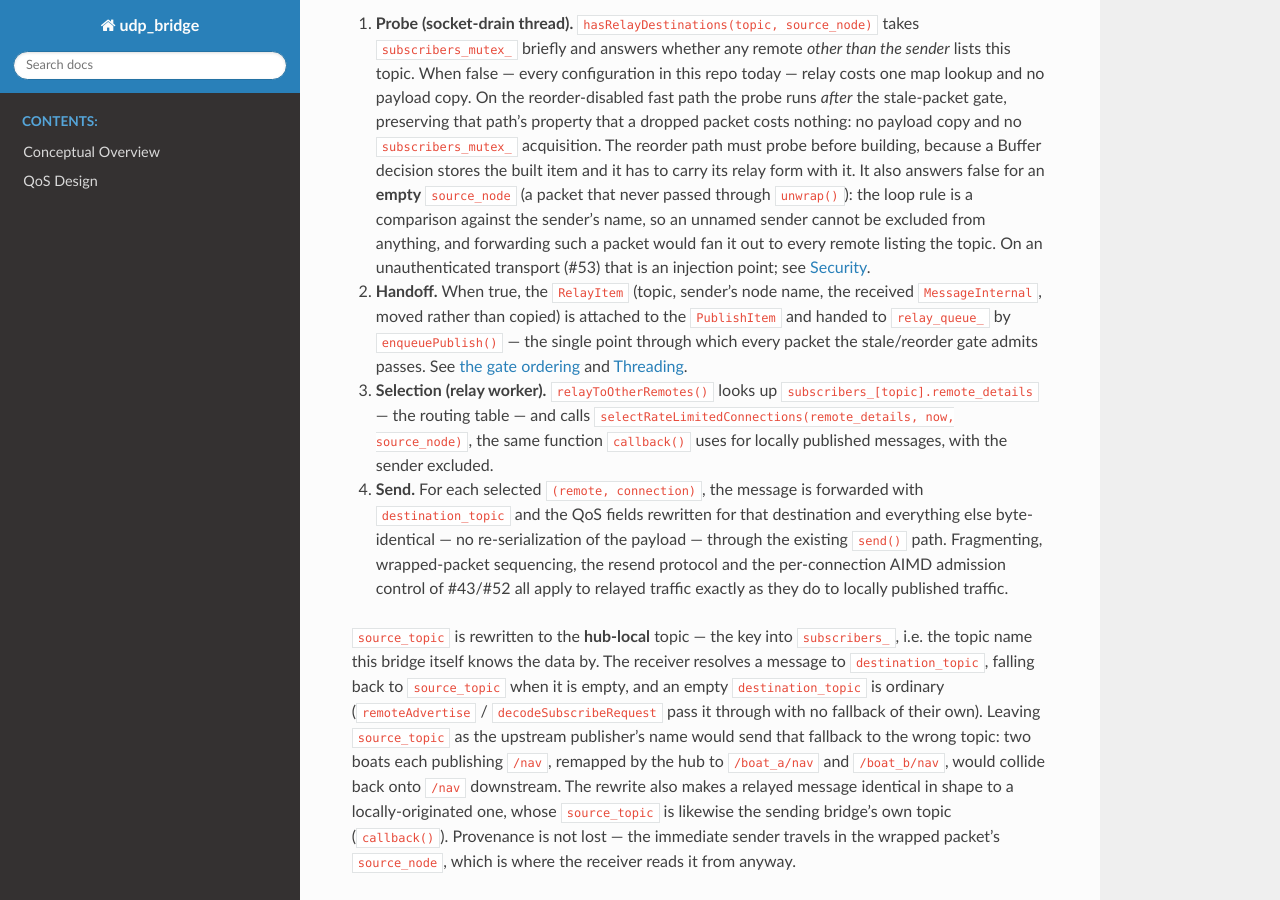
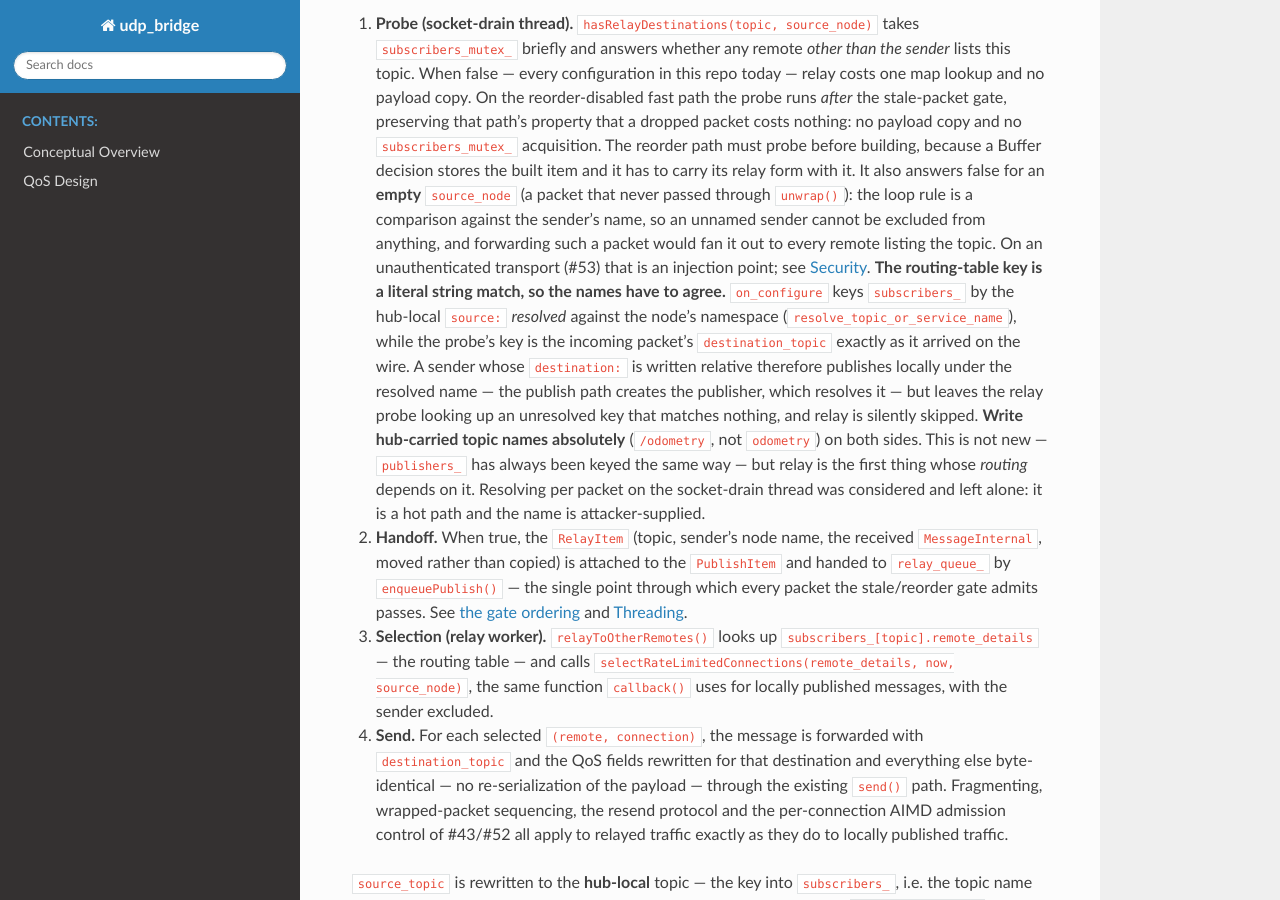
Before and after one commit to rolker/udp_bridge, a Sphinx documentation site: the page built from udp_bridge/doc/relay_design.md, in a window 1280 px wide and 900 px high, scrolled down 802 px. Built offline with Sphinx 7.4.7 and the Read the Docs theme 3.1.0, drawn with Linux system fonts in a browser that asks for light colours.

Commit message:
docs: state that relay routing keys must be absolute topic names (#51)

```diff
--- a/udp_bridge/doc/relay_design.md
+++ b/udp_bridge/doc/relay_design.md
@@ -46,6 +46,20 @@ other remotes that carry the same topic:
    excluded from anything, and forwarding such a packet would fan it out to
    every remote listing the topic. On an unauthenticated transport (#53)
    that is an injection point; see [Security](#security).
+**The routing-table key is a literal string match, so the names have to
+agree.** `on_configure` keys `subscribers_` by the hub-local `source:`
+*resolved* against the node's namespace (`resolve_topic_or_service_name`),
+while the probe's key is the incoming packet's `destination_topic` exactly
+as it arrived on the wire. A sender whose `destination:` is written
+relative therefore publishes locally under the resolved name — the publish
+path creates the publisher, which resolves it — but leaves the relay probe
+looking up an unresolved key that matches nothing, and relay is silently
+skipped. **Write hub-carried topic names absolutely** (`/odometry`, not
+`odometry`) on both sides. This is not new — `publishers_` has always been
+keyed the same way — but relay is the first thing whose *routing* depends
+on it. Resolving per packet on the socket-drain thread was considered and
+left alone: it is a hot path and the name is attacker-supplied.
+
 2. **Handoff.** When true, the `RelayItem` (topic, sender's node name, the
    received `MessageInternal`, moved rather than copied) is attached to the
    `PublishItem` and handed to `relay_queue_` by `enqueuePublish()` — the
```
